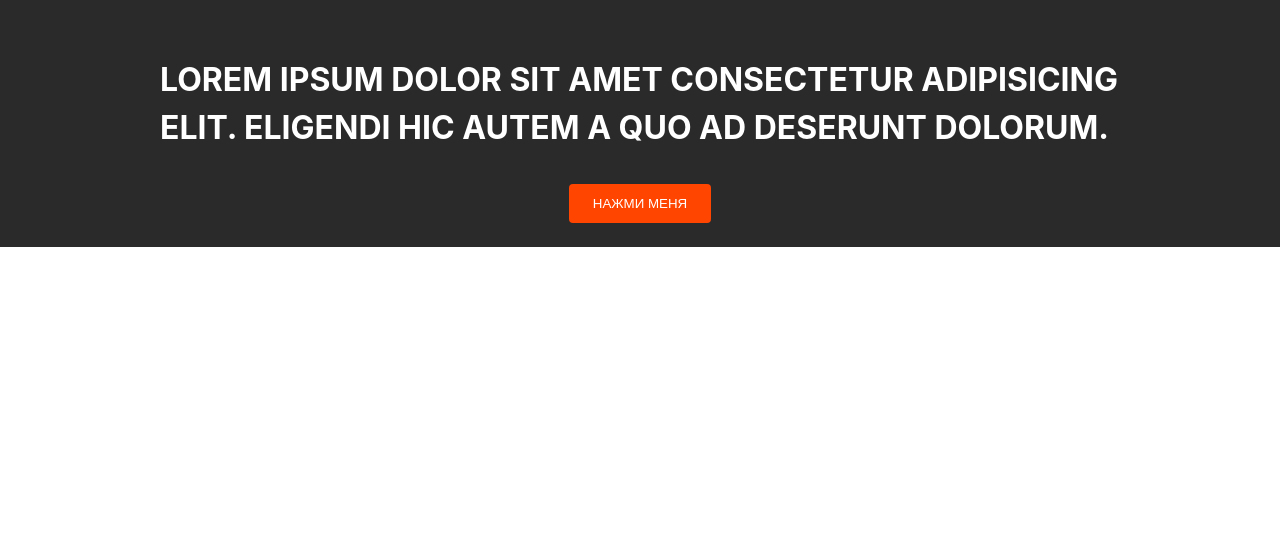
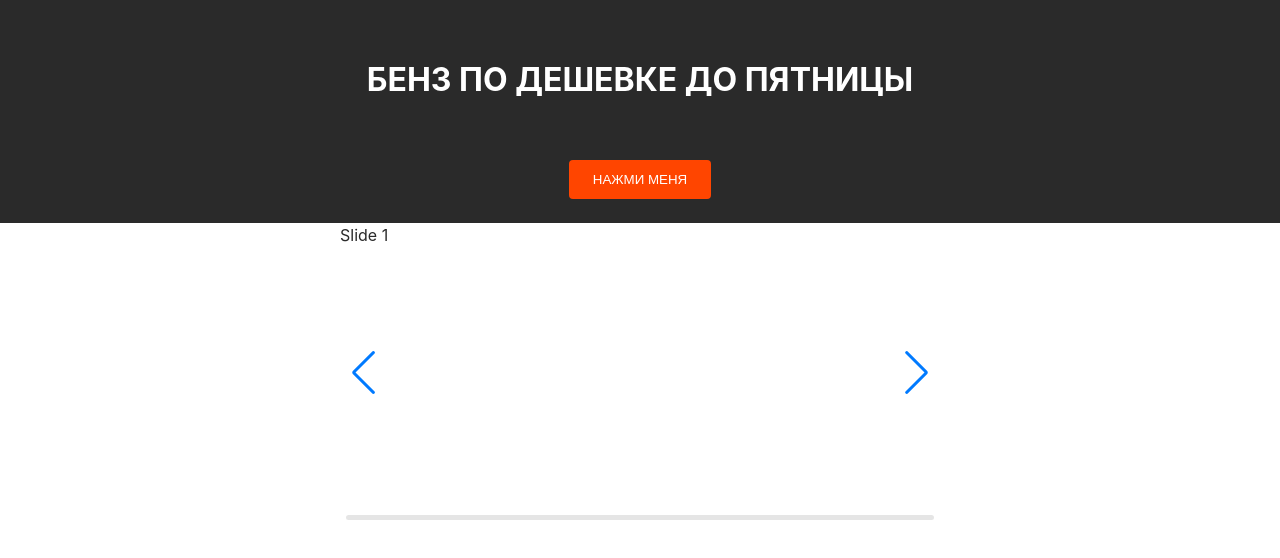
Before and after one commit to luxplanjay/js-48, a website built with Parcel: page src/index.html in a window 1280 px wide. Built offline with nearby package versions, Linux system fonts and the light colour scheme.

Commit message:
add examples

```diff
--- a/src/css/styles.css
+++ b/src/css/styles.css
@@ -46,3 +46,8 @@ body {
 .primary-banner .cta-btn:focus-visible {
   background-color: #f00;
 }
+
+.swiper {
+  width: 600px;
+  height: 300px;
+}
--- a/src/index.html
+++ b/src/index.html
@@ -8,11 +8,28 @@
   </head>
   <body>
     <div class="primary-banner">
-      <p class="text">
-        Lorem ipsum dolor sit amet consectetur adipisicing elit. Eligendi hic
-        autem a quo ad deserunt dolorum.
-      </p>
+      <p class="text"></p>
       <button class="cta-btn">Нажми меня</button>
+    </div>
+
+    <!-- Slider main container -->
+    <div class="swiper">
+      <!-- Additional required wrapper -->
+      <div class="swiper-wrapper">
+        <!-- Slides -->
+        <div class="swiper-slide">Slide 1</div>
+        <div class="swiper-slide">Slide 2</div>
+        <div class="swiper-slide">Slide 3</div>
+      </div>
+      <!-- If we need pagination -->
+      <div class="swiper-pagination"></div>
+
+      <!-- If we need navigation buttons -->
+      <div class="swiper-button-prev"></div>
+      <div class="swiper-button-next"></div>
+
+      <!-- If we need scrollbar -->
+      <div class="swiper-scrollbar"></div>
     </div>
 
     <script src="js/app.js" type="module"></script>
--- a/src/js/app.js
+++ b/src/js/app.js
@@ -0,0 +1,35 @@
+import Typed from 'typed.js';
+import tippy from 'tippy.js';
+import 'tippy.js/dist/tippy.css';
+import { info } from '@pnotify/core';
+import '@pnotify/core/dist/PNotify.css';
+import '@pnotify/core/dist/BrightTheme.css';
+import Swiper, { Navigation, Pagination } from 'swiper';
+import 'swiper/swiper-bundle.min.css';
+
+const swiper = new Swiper('.swiper', {
+  modules: [Navigation, Pagination],
+});
+
+new Typed('.primary-banner .text', {
+  strings: ['Супер скидки на соль только у нас', 'Бенз по дешевке до пятницы'],
+  typeSpeed: 40,
+  backSpeed: 20,
+  loop: true,
+});
+
+tippy('.primary-banner .cta-btn', {
+  content: 'Скажи паляница!',
+  placement: 'bottom',
+});
+
+const onClick = () => {
+  info({
+    title: 'Button Clicked',
+    text: 'You have clicked the button. You may now complete the process of reading the notice.',
+  });
+};
+
+document
+  .querySelector('.primary-banner .cta-btn')
+  .addEventListener('click', onClick);
```
Also changed, not shown: package.json (+7 -1 lines), 1 other file.
